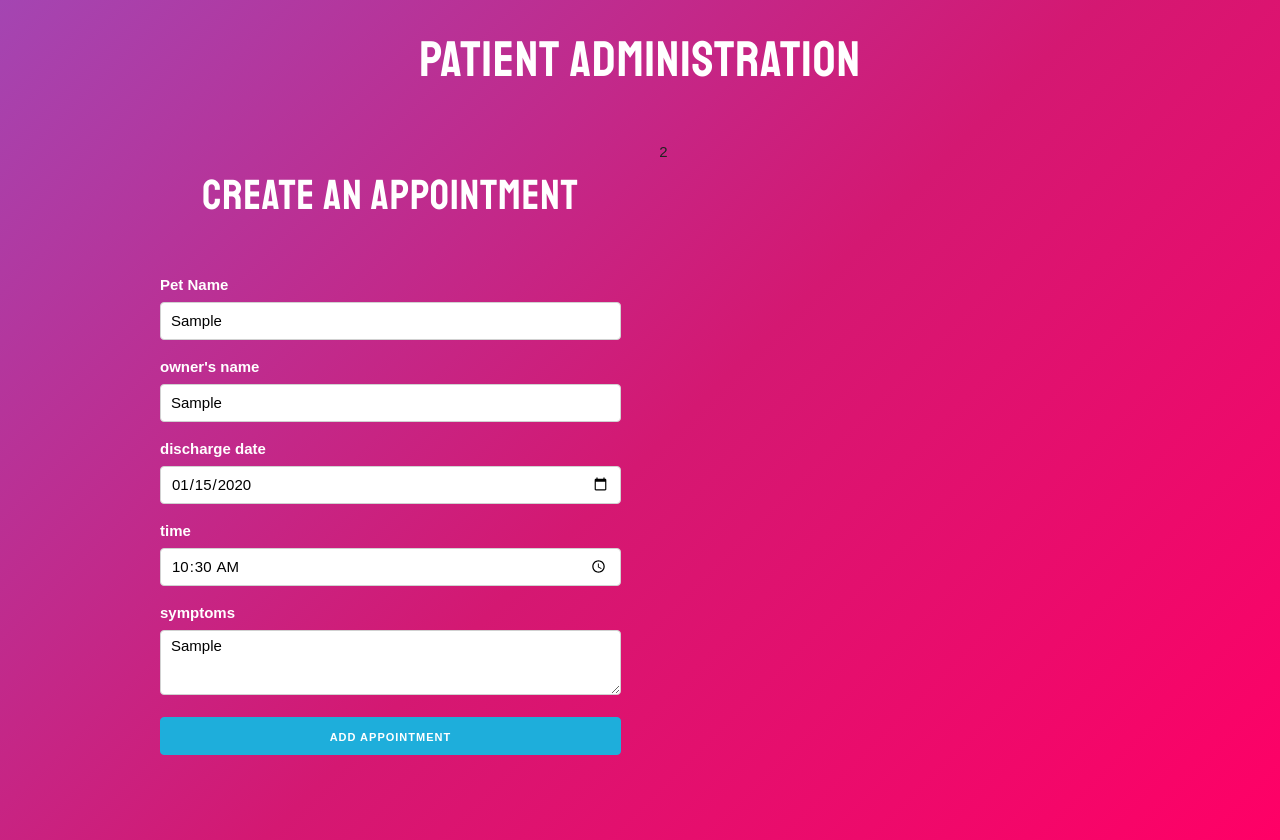
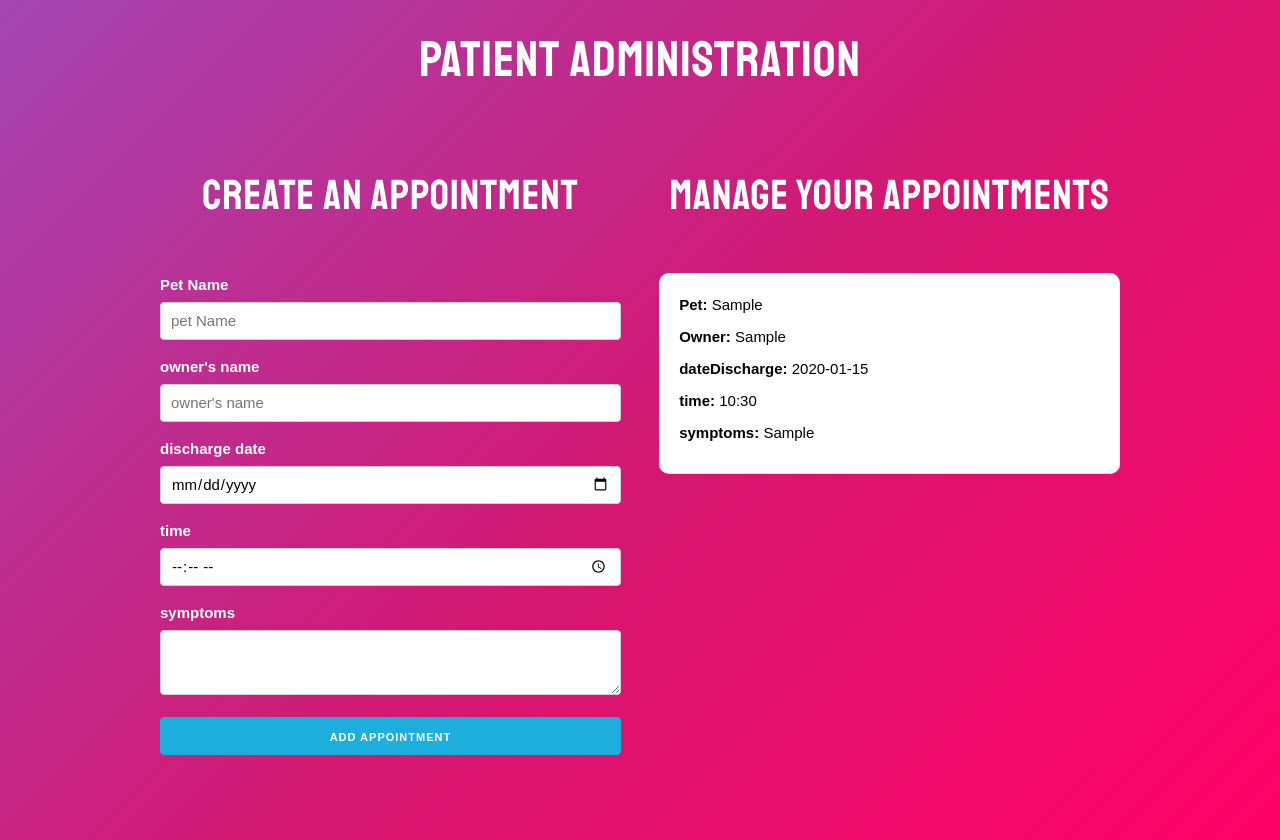
Before and after one commit to yeisonqr19/appointments-app, a React (Create React App) app: page / in a window 1280 px wide. Both pictures are taken after typing "Sample", "Sample", "2020-01-15", "10:30", "Sample" into the empty fields and a click on the button "ADD APPOINTMENT". Built offline with nearby package versions, Linux system fonts and the light colour scheme.

Commit message:
I show all appointments

```diff
--- a/package.json
+++ b/package.json
@@ -9,6 +9,7 @@
     "react": "^17.0.2",
     "react-dom": "^17.0.2",
     "react-scripts": "4.0.3",
+    "uuid": "^8.3.2",
     "web-vitals": "^1.1.2"
   },
   "scripts": {
--- a/src/App.js
+++ b/src/App.js
@@ -1,17 +1,30 @@
-import React from "react";
+import React, { useState } from "react";
+import Cita from "./components/Cita";
 import Form from "./components/Form";
 
 function App() {
+  //State para todas las citas
+  const [citas, setCitas] = useState([]);
+
+  //Funcion para guardar las citas actuales mas la nueva cita
+  const createCita = (cita) => {
+    setCitas([...citas, cita]);
+  };
+
   return (
     <>
       <h1>Patient Administration</h1>
       <div className="container">
         <div className="row">
           <div className="one-half column">
-            <Form />
+            <Form createCita={createCita} />
           </div>
           <div className="one-half column">
-            <p>2</p>
+            <h2>Manage your appointments</h2>
+
+            {citas.map((cita) => (
+              <Cita key={cita.id} cita={cita} />
+            ))}
           </div>
         </div>
       </div>
--- /dev/null
+++ b/src/components/Cita.jsx
@@ -0,0 +1,27 @@
+import React from "react";
+
+const Cita = ({ cita }) => (
+  <div className="cita">
+    <p>
+      Pet: <span>{cita.pet}</span>
+    </p>
+
+    <p>
+      Owner: <span>{cita.owner}</span>
+    </p>
+
+    <p>
+      dateDischarge: <span>{cita.dateDischarge}</span>
+    </p>
+
+    <p>
+      time: <span>{cita.time}</span>
+    </p>
+
+    <p>
+      symptoms: <span>{cita.symptoms}</span>
+    </p>
+  </div>
+);
+
+export default Cita;
--- a/src/components/Form.jsx
+++ b/src/components/Form.jsx
@@ -1,6 +1,7 @@
 import React, { useState } from "react";
+import { v4 as uuidv4 } from "uuid";
 
-const Form = () => {
+const Form = ({ createCita }) => {
   const [cita, setCita] = useState({
     pet: "",
     owner: "",
@@ -26,8 +27,6 @@ const Form = () => {
   //Cuando el usuario Haga submit al Form
   const submitCita = (e) => {
     e.preventDefault();
-
-    console.log(pet);
     //Validar
     if (
       pet.trim() === "" ||
@@ -39,12 +38,23 @@ const Form = () => {
       setError(true);
       return;
     }
+    //Limpiar el mensaje de error una ves superada la validacion
+    setError(false);
 
     //Asignar ID
+    cita.id = uuidv4();
 
     //Crear la cita
+    createCita(cita);
 
     //Reiniciar el Form
+    setCita({
+      pet: "",
+      owner: "",
+      dateDischarge: "",
+      time: "",
+      symptoms: "",
+    });
   };
 
   return (
```
Also changed, not shown: 1 other file (tests, documents, lock files or other folders).
